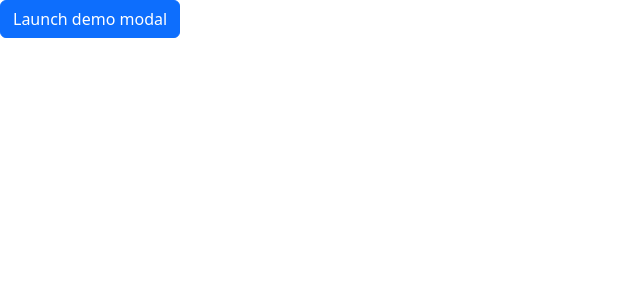
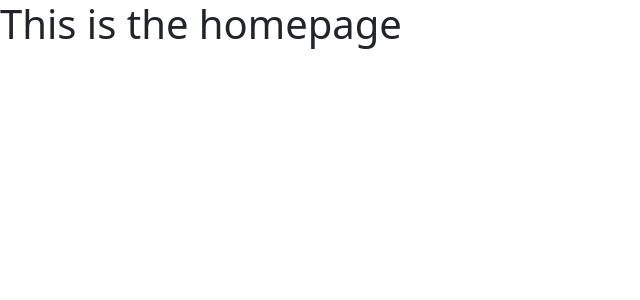
Before and after one commit to dev-kev-coder/Family-Charades, a React (Create React App) app in the folder client/: page /home in a window 1280 px wide. Shown: the top 300 px of the page, without its empty margins (0-640 px from the left). Built offline with nearby package versions, Linux system fonts and the light colour scheme.

Commit message:
implemented React Router and added some test pages

```diff
--- a/client/src/App.js
+++ b/client/src/App.js
@@ -1,34 +1,17 @@
-import React, { useState } from 'react';
-import Button from 'react-bootstrap/Button';
-import Modal from 'react-bootstrap/Modal';
+import {Route, Routes} from 'react-router-dom';
 
-function App() {
-  const [show, setShow] = useState(false);
+// Import pages for application
+import Login from './pages/Login.js';
+import Home from './pages/Home.js';
 
-  const handleClose = () => setShow(false);
-  const handleShow = () => setShow(true);
-
+const App = () => {
   return (
-    <>
-      <Button variant="primary" onClick={handleShow}>
-        Launch demo modal
-      </Button>
-
-      <Modal show={show} onHide={handleClose}>
-        <Modal.Header closeButton>
-          <Modal.Title>Modal heading</Modal.Title>
-        </Modal.Header>
-        <Modal.Body>Woohoo, you're reading this text in a modal!</Modal.Body>
-        <Modal.Footer>
-          <Button variant="secondary" onClick={handleClose}>
-            Close
-          </Button>
-          <Button variant="primary" onClick={handleClose}>
-            Save Changes
-          </Button>
-        </Modal.Footer>
-      </Modal>
-    </>
+    <div>
+        <Routes>
+            <Route path='/' element={<Login />} />
+            <Route path='/home' element={<Home />} />
+        </Routes>
+    </div>
   );
 }
 
--- /dev/null
+++ b/client/src/pages/Home.js
@@ -0,0 +1,9 @@
+const Home = () => {
+    return (
+        <>
+            <h1>This is the homepage</h1>
+        </>
+    )
+}
+
+export default Home;
--- a/client/src/pages/Login.js
+++ b/client/src/pages/Login.js
@@ -0,0 +1,9 @@
+const Login = () => {
+    return (
+        <>
+            <h1>This is the login page</h1>
+        </>
+    )
+}
+
+export default Login;
```
